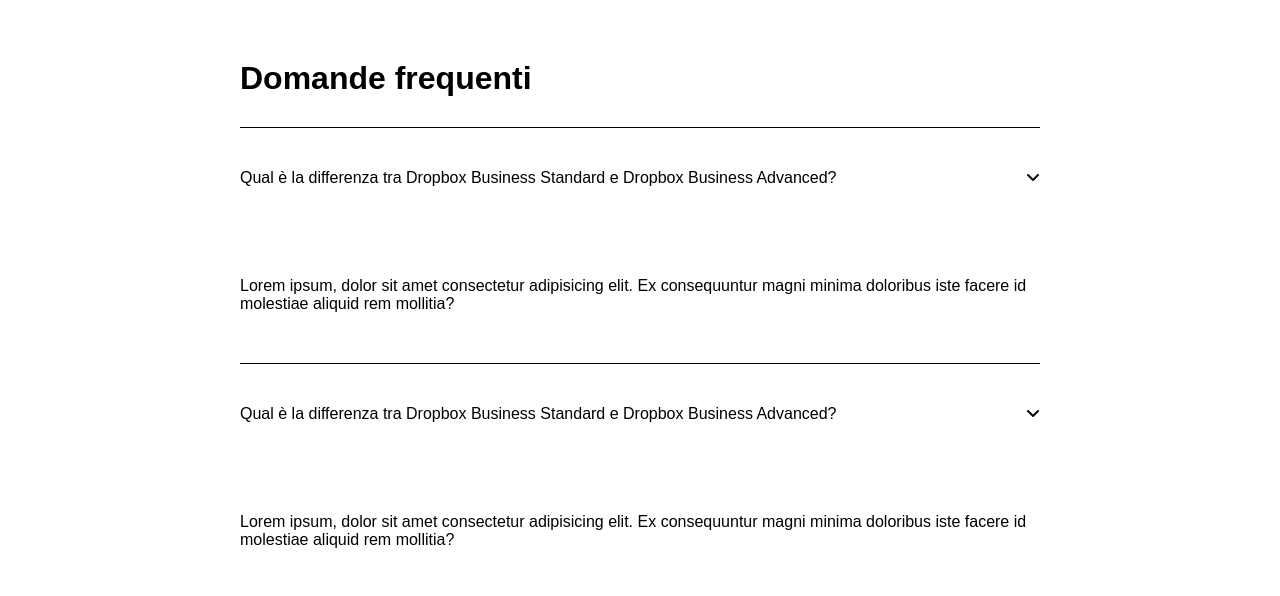
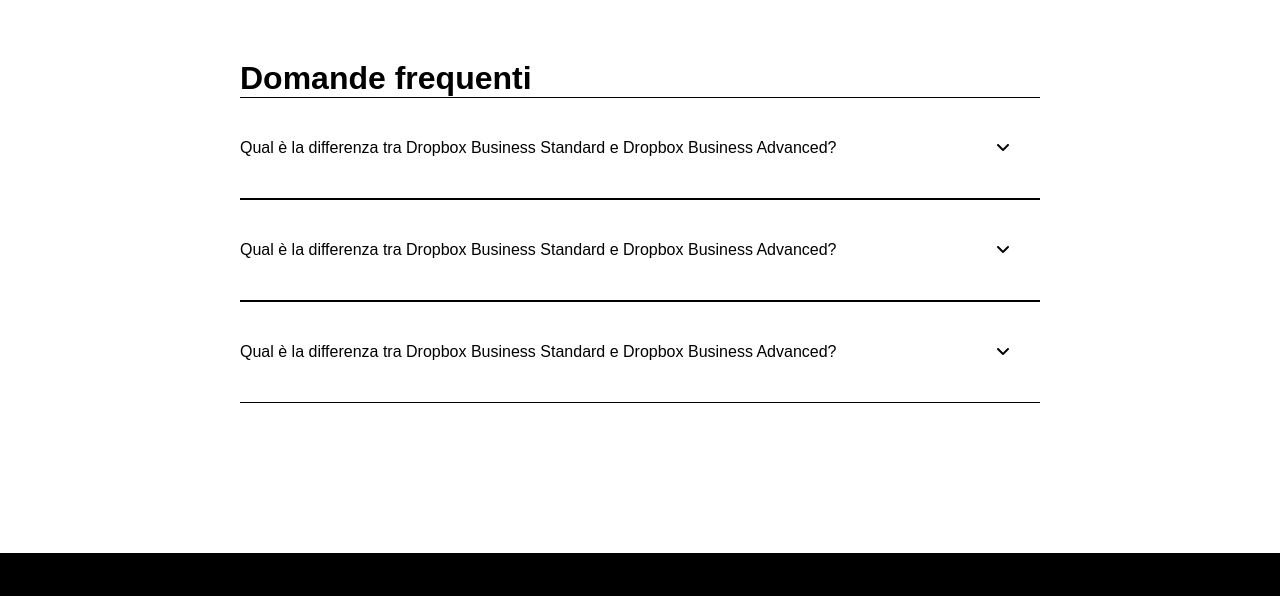
Before and after one commit to ArmandoMarino/htmlcss-dropbox, a plain HTML site: page index.html in a window 1280 px wide. Shown: the part 4110-4706 px from the top of the page. Drawn offline with Linux system fonts and the light colour scheme.

Commit message:
hover FAQ

```diff
--- a/css/style.css
+++ b/css/style.css
@@ -389,6 +389,7 @@
     background-size: 50%;
     background-position: center;
     border: 10px solid rgba(0, 0, 0, 0);
+    invert
 }
 
 /* TITLE STATISTICS */
@@ -476,21 +477,29 @@
 
 /* FAQ */
 .faq-wrapper{
-    border-bottom: #000 solid 1px;
+    border-top: #000 solid 1px;
+    border-bottom: #000 solid 1px;;
 }
 
-.faq-question{
+.question{
+    min-height: 100px;
+    align-items: center;
     justify-content: space-between;
-    align-items: center;
-    height: 100px;
-    border-top: #000 solid 1px;
 
 }
 
-.faq-content{
-    display: ;
-    margin-top: 50px;
-    margin-bottom: 50px;
+.question-arrow{
+    margin-right: 30px;
+}
+
+.answer{
+    min-height: 100px;
+    align-items: center;
+    display: none;
+}
+
+.faq-wrapper:hover :nth-child(2){
+    display: block;
 }
 
 
--- a/index.html
+++ b/index.html
@@ -316,34 +316,43 @@
 
 
         <!-- FAQ -->
-        <div class="faq-wrapper container-small">
+        <div class="container-small">
             <h1>Domande frequenti</h1>
-            <div class="faq-question container-small flex mg-t30">
-                <span class="question">Qual è la differenza tra Dropbox Business Standard e Dropbox Business Advanced?</span>
-                <span><i class="fa-solid fa-angle-down"></i></span>
+            <div class="faq-wrapper">
+                <div class="question flex">
+                    <span>Qual è la differenza tra Dropbox Business Standard e Dropbox Business Advanced?</span>
+                    <span class="question-arrow"><i class="fa-solid fa-angle-down"></i></span>
                 </div>
-            <div class="faq-content container-small">
+                <div class="answer flex">
                     <span>Lorem ipsum, dolor sit amet consectetur adipisicing elit. Ex consequuntur
                         magni minima doloribus iste facere id molestiae aliquid rem mollitia?</span>
                 </div>
+            </div>
 
-            <div class="faq-question container-small flex">
-                <span class="question">Qual è la differenza tra Dropbox Business Standard e Dropbox Business Advanced?</span>
-                <span><i class="fa-solid fa-angle-down"></i></span>
+
+            <div class="faq-wrapper">
+                <div class="question flex">
+                    <span>Qual è la differenza tra Dropbox Business Standard e Dropbox Business Advanced?</span>
+                    <span class="question-arrow"><i class="fa-solid fa-angle-down"></i></span>
                 </div>
-            <div class="faq-content container-small">
+                <div class="answer flex">
                     <span>Lorem ipsum, dolor sit amet consectetur adipisicing elit. Ex consequuntur
                         magni minima doloribus iste facere id molestiae aliquid rem mollitia?</span>
                 </div>
+            </div>
 
-            <div class="faq-question container-small flex">
-                <span class="question">Qual è la differenza tra Dropbox Business Standard e Dropbox Business Advanced?</span>
-                <span><i class="fa-solid fa-angle-down"></i></span>
+
+            <div class="faq-wrapper">
+                <div class="question flex">
+                    <span>Qual è la differenza tra Dropbox Business Standard e Dropbox Business Advanced?</span>
+                    <span class="question-arrow"><i class="fa-solid fa-angle-down"></i></span>
                 </div>
-            <div class="faq-content container-small">
+                <div class="answer flex">
                     <span>Lorem ipsum, dolor sit amet consectetur adipisicing elit. Ex consequuntur
                         magni minima doloribus iste facere id molestiae aliquid rem mollitia?</span>
                 </div>
+            </div>
+
         </div>
 
         <footer>
```
Lines whose indentation alone changed are shown as unchanged.
